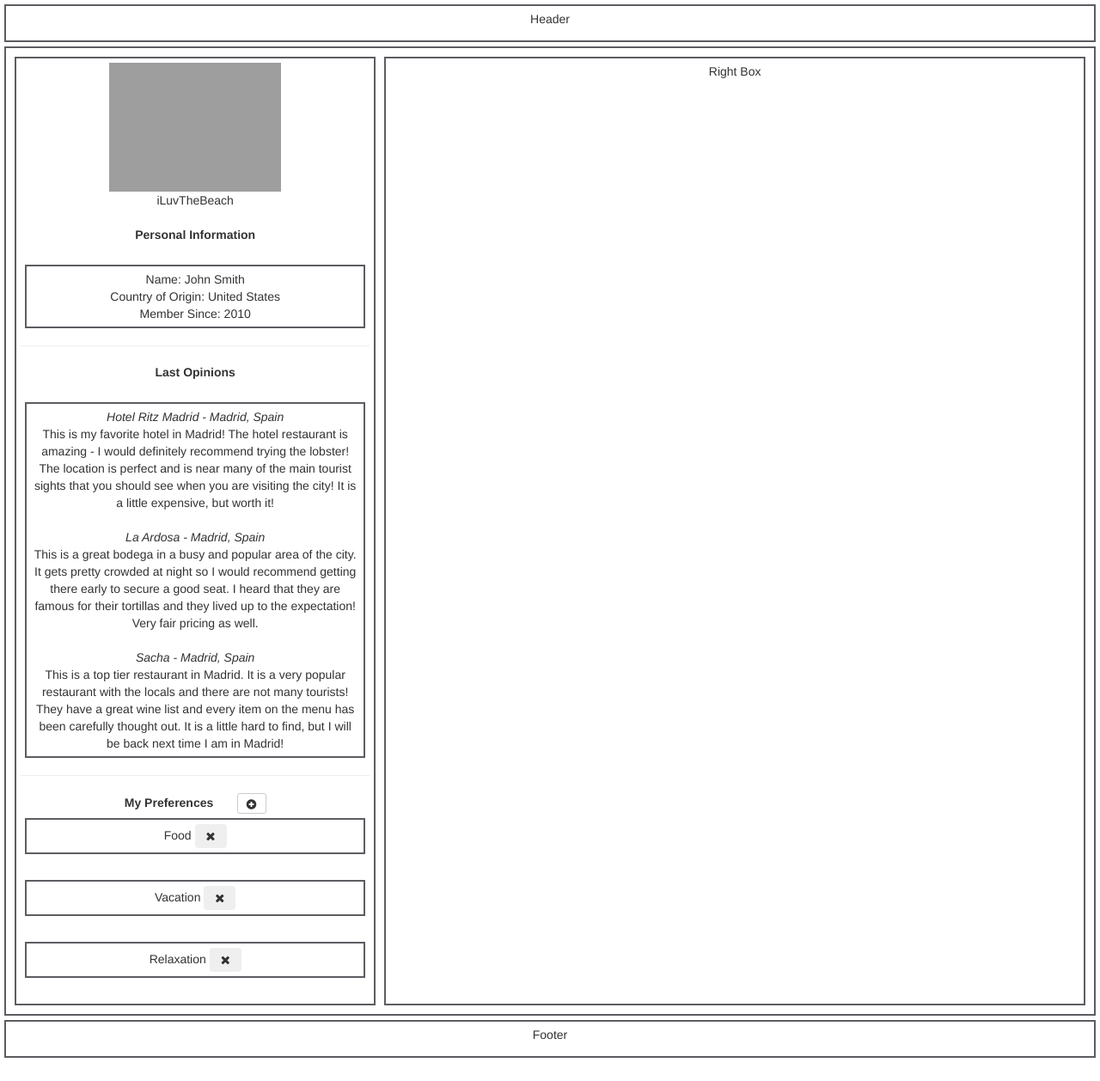
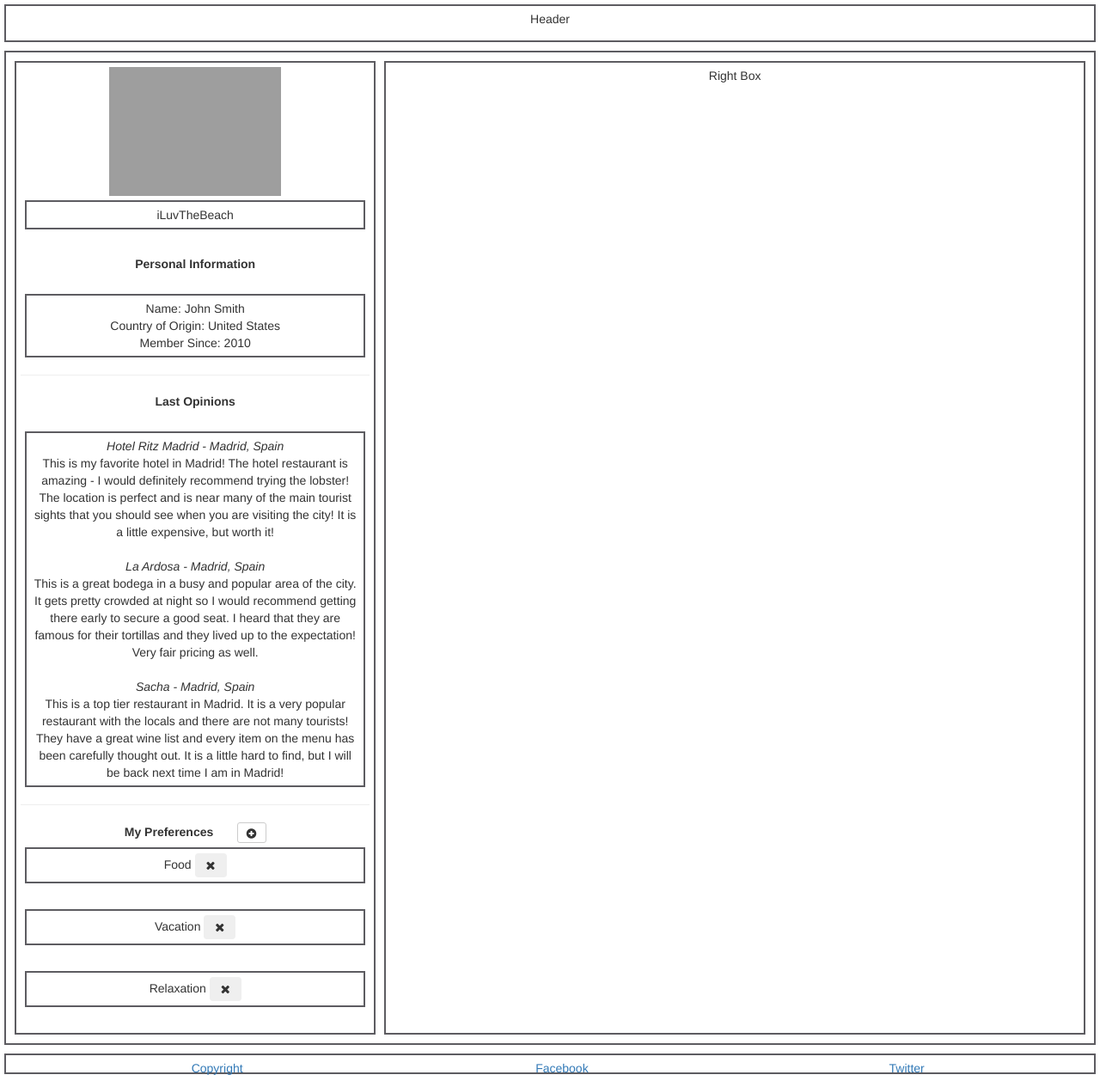
Before and after one commit to occook/UI-A1-E1, a plain HTML site: page index.html in a window 1280 px wide. Shown: the whole page at 86% size. Before the commit the page ends 1236 px from the top, so only its background shows below. Drawn offline with nearby package versions, Linux system fonts and the light colour scheme; grey boxes are pictures that could not be loaded.

Commit message:
First commit, still need vertical bars, and get links off bottom line

```diff
--- a/index.html
+++ b/index.html
@@ -7,9 +7,9 @@
   </head>
 
   <body>
-    <div id="header">
+    <header id="header">
       <p>Header</p>
-    </div>
+    </header>
 
     <div id="body">
 
@@ -88,9 +88,13 @@
       <div id="rightBox"> <p>Right Box</p></div>
     </div>
 
-    <div id="footer">
-      <p>Footer</p>
-    </div>
+    <footer id="footer">
+      <ul>
+          <li><a>Copyright</a></li>
+          <li><a href="https://www.facebook.com">Facebook</a></li>
+          <li><a href="https://www.twitter.com">Twitter</a></li>
+      </ul>
+    </footer>
   </body>
 
 </html>
--- a/styling.css
+++ b/styling.css
@@ -9,8 +9,32 @@ div{
   padding: 5px;
 }
 
-#header{
+header{
+  border: 2px solid #5d5c61;
+  margin: 5px;
+  margin-bottom: 10px;
+  padding: 5px;
+}
 
+footer{
+  border: 2px solid #5d5c61;
+  margin: 5px;
+  margin-top: 10px;
+  padding: 5px;
+}
+
+ul{
+  list-style-type: none;
+}
+
+li {
+  float:left;
+  width: 33%;
+  padding-bottom: 5px;
+}
+
+li a{
+  display: block;
 }
 
 #body{
@@ -29,7 +53,3 @@ div{
   width: 66%;
   position: relative;
 }
-
-#footer{
-
-}
```
